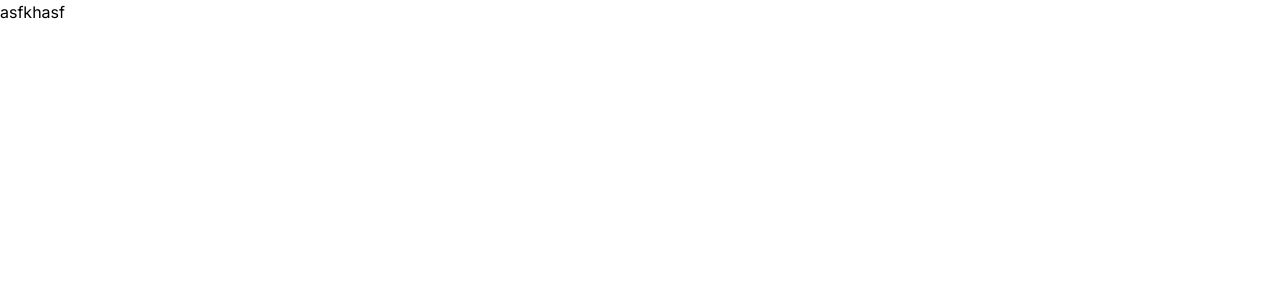
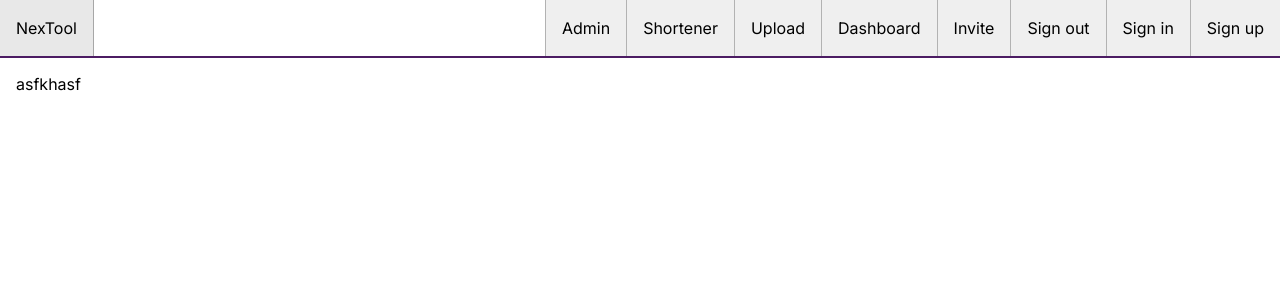
Before and after one commit to FrantisekSilhan/NexTool, a Next.js app: page / in a window 1280 px wide. Shown: the top 300 px of the page. Built offline with nearby package versions, Linux system fonts and the light colour scheme.

Commit message:
add navbar

```diff
--- a/app/layout.tsx
+++ b/app/layout.tsx
@@ -1,6 +1,7 @@
 import type {Metadata} from "next";
 import {Inter} from "next/font/google";
 import "./style.css";
+import NavBar from "@/components/navbar/NavBar";
 
 const inter = Inter({subsets: ["latin"]});
 
@@ -20,7 +21,12 @@ export default function RootLayout({
       <meta charSet="utf-8"/>
       <meta name="viewport" content="width=device-width, initial-scale=1"/>
     </head>
-    <body className={inter.className}>{children}</body>
+    <body className={inter.className}>
+      <NavBar/>
+      <main>
+        {children}
+      </main>
+    </body>
     </html>
   );
 }
--- /dev/null
+++ b/components/navbar/Link.tsx
@@ -0,0 +1,11 @@
+'use client'
+
+import Link from "next/link";
+
+export default function NavBarLink({ name, link }: Readonly<{ name: string; link: string }>) {
+  return (
+    <li className="navbar__item">
+      <Link className="navbar__link" href={link}>{name}</Link>
+    </li>
+  );
+}
--- /dev/null
+++ b/components/navbar/NavBar.tsx
@@ -0,0 +1,36 @@
+'use client'
+
+import {MutableRefObject, useCallback, useRef} from "react";
+import NavBarLink from "@/components/navbar/Link";
+
+export default function NavBar() {
+  const navbar = useRef() as MutableRefObject<HTMLDivElement>
+
+  const toggleMenu = useCallback(() => {
+    navbar.current.classList.toggle("navbar--open");
+  }, []);
+
+  return (
+    <nav ref={navbar} className="navbar">
+      <div className="navbar__top">
+        <a className="navbar__brand navbar__link" href="/">NexTool</a>
+        <div id="hamburger" className="navbar__hamburger" tabIndex={0} role="button" aria-label="Toggle navbar menu"
+             onClick={toggleMenu}>
+          <span className="navbar__hamburger__line"></span>
+          <span className="navbar__hamburger__line"></span>
+          <span className="navbar__hamburger__line"></span>
+        </div>
+      </div>
+      <menu className="navbar__menu">
+        <NavBarLink name={"Admin"} link={"/admin"}/>
+        <NavBarLink name={"Shortener"} link={"/shortener"}/>
+        <NavBarLink name={"Upload"} link={"/upload"}/>
+        <NavBarLink name={"Dashboard"} link={"/dashboard"}/>
+        <NavBarLink name={"Invite"} link={"/invite"}/>
+        <NavBarLink name={"Sign out"} link={"/logout"}/>
+        <NavBarLink name={"Sign in"} link={"/login"}/>
+        <NavBarLink name={"Sign up"} link={"/register"}/>
+      </menu>
+    </nav>
+  )
+}
```
